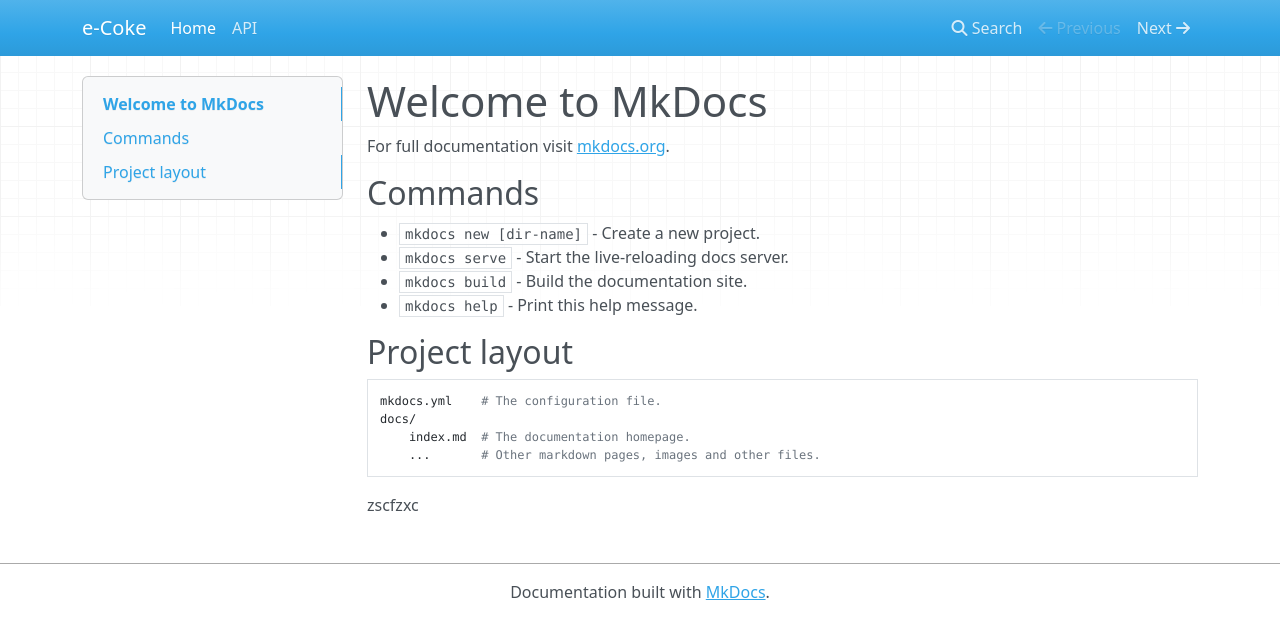
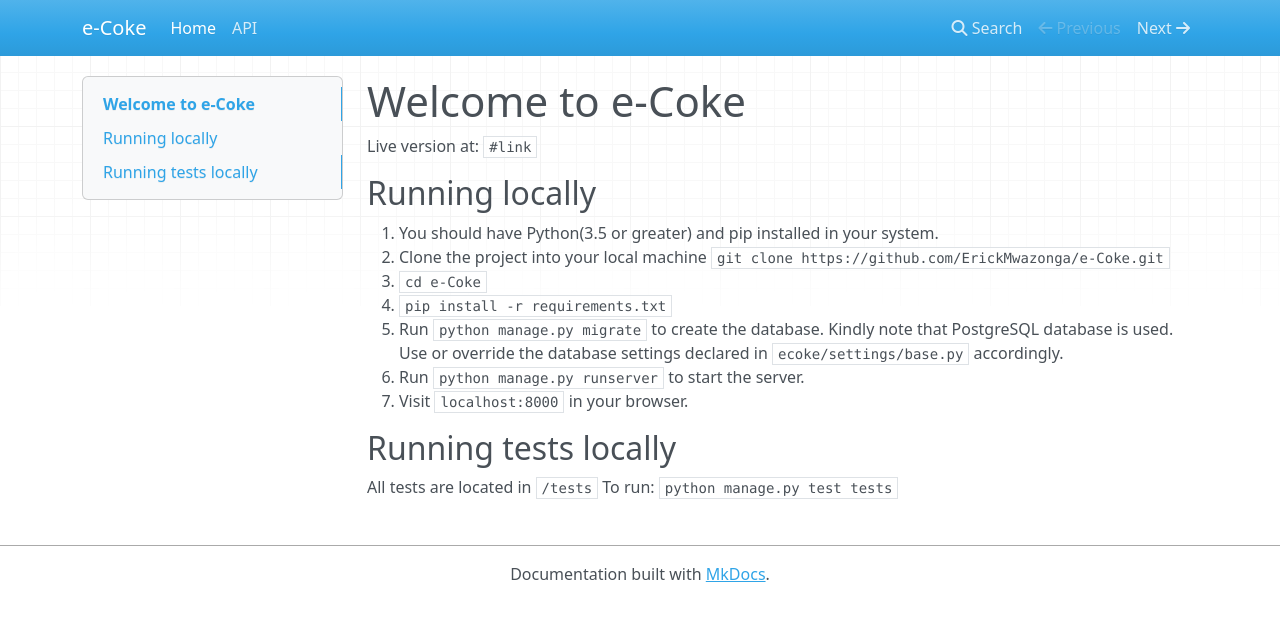
Before and after one commit to ErickMwazonga/e-Coke, an MkDocs documentation site: the page built from docs/index.md, in a window 1280 px wide. Shown: the top 639 px of the page. Built offline with MkDocs 1.6.1, drawn with Linux system fonts in a browser that asks for light colours; nearby versions of some CDN libraries; old or Windows-style settings are respelled for this version of MkDocs.

Commit message:
adding more documentation

```diff
--- a/docs/index.md
+++ b/docs/index.md
@@ -1,18 +1,15 @@
-# Welcome to MkDocs
+# Welcome to e-Coke
+Live version at: `#link`
 
-For full documentation visit [mkdocs.org](http://mkdocs.org).
+## Running locally
+1. You should have Python(3.5 or greater) and pip installed in your system.
+2. Clone the project into your local machine `git clone https://github.com/ErickMwazonga/e-Coke.git`
+3. `cd e-Coke`
+4. `pip install -r requirements.txt`
+5. Run `python manage.py migrate` to create the database. Kindly note that PostgreSQL database is   used. Use or override the database settings declared in `ecoke/settings/base.py` accordingly.
+6. Run `python manage.py runserver` to start the server.
+7. Visit `localhost:8000` in your browser.
 
-## Commands
-
-* `mkdocs new [dir-name]` - Create a new project.
-* `mkdocs serve` - Start the live-reloading docs server.
-* `mkdocs build` - Build the documentation site.
-* `mkdocs help` - Print this help message.
-
-## Project layout
-
-    mkdocs.yml    # The configuration file.
-    docs/
-        index.md  # The documentation homepage.
-        ...       # Other markdown pages, images and other files.
-zscfzxc
+## Running tests locally
+All tests are located in `/tests`
+To run: `python manage.py test tests`
--- a/requirements.txt
+++ b/requirements.txt
@@ -2,7 +2,6 @@
 django-crispy-forms==1.6.1
 django-filter==1.0.4
 djangorestframework==3.6.4
-Markdown==2.6.9
 psycopg2==2.7.3
-pytz==2017.2
 djangorestframework-jwt==1.11.0
+mkdocs==0.16.3
```
Also changed, not shown: README.md (+6 -14 lines), 1 other file.
